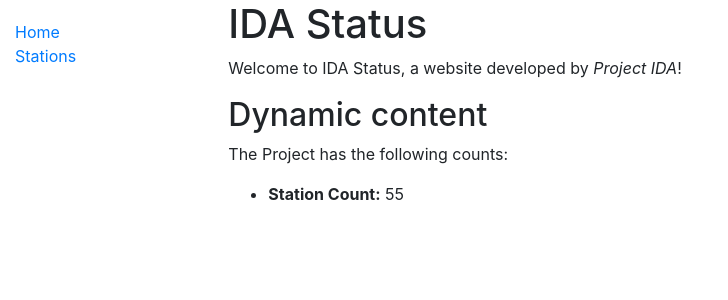
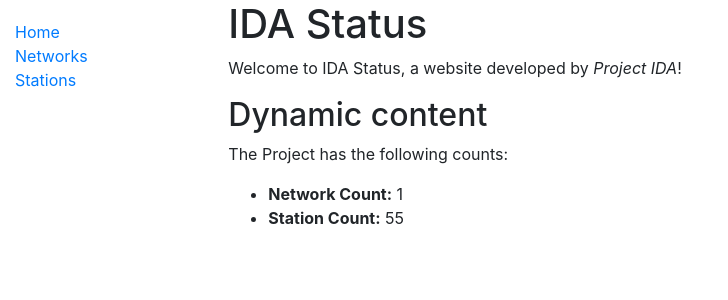
Before and after one commit to ProjectIDA/docker-idastatus, a Django app: page / in a window 1280 px wide. Shown: the top 300 px of the page, without its empty margins (0-728 px from the left). Run offline with Django 3.2, Linux system fonts and the light colour scheme; data comes from the database, SQL or seed files in the repository; some libraries are stand-ins or nearby versions.

Commit message:
Updated Django routes/serializers/templates to support Network

```diff
--- a/idastatus/stations/templates/base_generic.html
+++ b/idastatus/stations/templates/base_generic.html
@@ -16,6 +16,7 @@
       {% block sidebar %}
         <ul class="sidebar-nav">
           <li><a href="{% url 'index' %}">Home</a></li>
+          <li><a href="{% url 'network-list' %}">Networks</a></li>
           <li><a href="{% url 'station-list' %}">Stations</a></li>
         </ul>
      {% endblock %}
--- a/idastatus/stations/templates/index.html
+++ b/idastatus/stations/templates/index.html
@@ -10,6 +10,7 @@
   <h2>Dynamic content</h2>
   <p>The Project has the following counts:</p>
   <ul>
+    <li><strong>Network Count:</strong> {{ num_networks }}</li>
     <li><strong>Station Count:</strong> {{ num_stations }}</li>
   </ul>
 {% endblock %}
--- a/idastatus/stations/templates/stations/station_list.html
+++ b/idastatus/stations/templates/stations/station_list.html
@@ -11,6 +11,6 @@
     {% endfor %}
   </ul>
   {% else %}
-    <p>There are no stations in the database.</p>
+    <p>There appear to be no stations in the database.</p>
   {% endif %}
 {% endblock %}
--- a/idastatus/stations/urls.py
+++ b/idastatus/stations/urls.py
@@ -7,11 +7,14 @@ from rest_framework import routers
 
 router = routers.DefaultRouter()
 router.register('stations', views.StationAPIView)
+router.register('networks', views.NetworkAPIView)
 
 urlpatterns = [
     path('', views.index, name='index'),
     path('api/', include(router.urls)),
     path('api/stations', include(router.urls)),
+    path('api/networks', include(router.urls)),
     path('favicon.ico', RedirectView.as_view(url='/static/images/favicon.ico')),
     path('stations/', views.StationListView.as_view(), name='station-list'),
+    path('networks/', views.NetworkListView.as_view(), name='network-list'),
 ]
--- a/idastatus/stations/views.py
+++ b/idastatus/stations/views.py
@@ -8,16 +8,18 @@ from django.views.generic import TemplateView, ListView
 
 from rest_framework import viewsets
 
-from .models import Station
-from .serializers import StationSerializer
+from .models import Station, Network
+from .serializers import StationSerializer, NetworkSerializer
 
 # Create your views here.
 def index(request):
     '''View function for the home page of the site.'''
 
+    num_networks = Network.objects.all().count()
     num_stations = Station.objects.all().count()
 
     context = {
+        'num_networks': num_networks,
         'num_stations': num_stations,
     }
 
@@ -33,10 +35,26 @@ class StationListView(generic.ListView):
         return context
 
 class StationDetailView(generic.ListView):
-
     queryset = Station.objects.all()
     serializer_class = StationSerializer
 
 class StationAPIView(viewsets.ModelViewSet):
     queryset = Station.objects.all()
     serializer_class = StationSerializer
+
+class NetworkListView(generic.ListView):
+
+    model = Network
+
+    def get_context_data(self, **kwargs):
+        # Call the base implementation first to get the context
+        context = super(NetworkListView, self).get_context_data(**kwargs)
+        return context
+
+class NetworkDetailView(generic.ListView):
+    queryset = Network.objects.all()
+    serializer_class = NetworkSerializer
+
+class NetworkAPIView(viewsets.ModelViewSet):
+    queryset = Network.objects.all()
+    serializer_class = NetworkSerializer
```
Also changed, not shown: idastatus/stations/serializers.py (+15 -1 lines), idastatus/stations/templates/stations/network_list.html (added, +16 -0 lines).
